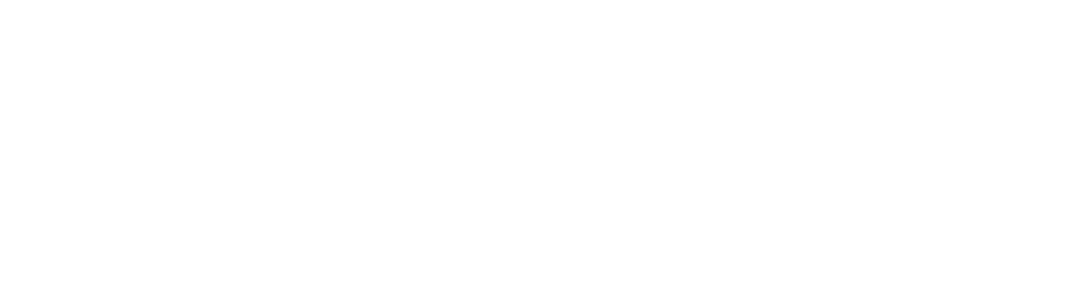
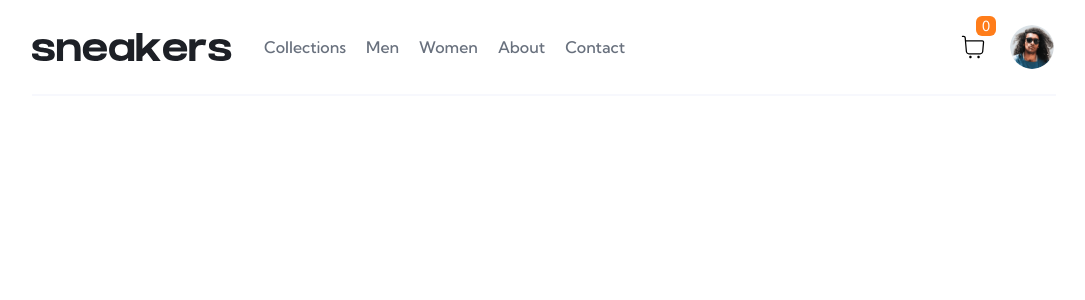
Before and after one commit to developer-luizcarlos/ecommerce-product-page-enchanced, a Next.js app: page / in a window 1280 px wide. Shown: the top 300 px of the page, without its empty margins (96-1181 px from the left). Built offline with nearby package versions, Linux system fonts and the light colour scheme.

Commit message:
feat: header component desktop version completed

```diff
--- a/src/app/layout.tsx
+++ b/src/app/layout.tsx
@@ -1,6 +1,12 @@
 import type { Metadata } from "next";
 import "./globals.css";
+
+// fonts importation
 import { KumbhSans } from "@/lib/fonts";
+
+// components importation
+import Wrapper from "@/components/Wrapper/Wrapper";
+import Header from "@/components/Header/Header";
 
 export const metadata: Metadata = {
   title: "Create Next App",
@@ -14,7 +20,12 @@ const RootLayout = ({
 }>) => {
   return (
     <html lang="en">
-      <body className={`${KumbhSans.className}`}>{children}</body>
+      <body className={`${KumbhSans.className}`}>
+        <Wrapper>
+          <Header />
+          {children}
+        </Wrapper>
+      </body>
     </html>
   );
 };
--- /dev/null
+++ b/src/components/Header/Header.tsx
@@ -0,0 +1,57 @@
+// hooks and utilities importation
+import Link from "next/link";
+import Image from "next/image";
+
+// images importation
+import Logo from "../../../public/images/logo.svg";
+import Avatar from "../../../public/images/image-avatar.png"
+
+// icons importation
+import { CiShoppingCart } from "react-icons/ci";
+
+const Header = () => {
+    return (
+        <header
+            className="flex items-stretch justify-between h-24 w-full border-b-2 border-b-LightGrayishBlue">
+            <nav className="flex items-center gap-8">
+                <Link href="/">
+                    <Image src={Logo} alt="Logo sneakers" width={200} height={200} />
+                </Link>
+                <ul className="h-full flex items-center justify-center gap-5 text-DarkGrayishBlue font-medium">
+                    <Link
+                        href="/collections"
+                        className="relative h-full flex items-center after:absolute after:-bottom-[1px] after:w-0 after:h-1 after:bg-Orange after:duration-150 after:ease-in-out hover:after:w-full hover:text-VeryDarkBlue"
+                    >Collections</Link>
+                    <Link
+                        href="/men"
+                        className="relative h-full flex items-center after:absolute after:-bottom-[1px] after:w-0 after:h-1 after:bg-Orange after:duration-150 after:ease-in-out hover:after:w-full hover:text-VeryDarkBlue">Men</Link>
+                    <Link
+                        href="/women"
+                        className="relative h-full flex items-center after:absolute after:-bottom-[1px] after:w-0 after:h-1 after:bg-Orange after:duration-150 after:ease-in-out hover:after:w-full hover:text-VeryDarkBlue"
+                    >Women</Link>
+                    <Link
+                        href="/about"
+                        className="relative h-full flex items-center after:absolute after:-bottom-[1px] after:w-0 after:h-1 after:bg-Orange after:duration-150 after:ease-in-out hover:after:w-full hover:text-VeryDarkBlue"
+                    >About</Link>
+                    <Link
+                        href="/contact"
+                        className="relative h-full flex items-center after:absolute after:-bottom-[1px] after:w-0 after:h-1 after:bg-Orange after:duration-150 after:ease-in-out hover:after:w-full hover:text-VeryDarkBlue"
+                    >Contact</Link>
+                </ul>
+            </nav>
+            <div className="flex items-center gap-5">
+                <div className="relative">
+                    <CiShoppingCart className="text-3xl" />
+                    <span
+                        className="absolute h-5 w-5 rounded-md flex items-center justify-center -top-4 -right-2 bg-Orange text-sm text-white"
+                    >0</span>
+                </div>
+                <div className="w-12 h-12 overflow-hidden rounded-full border-2 border-transparent cursor-pointer hover:duration-150 hover:ease-in-out hover:border-Orange">
+                    <Image src={Avatar} alt="Client profile photo" width={44} height={44} className="object-cover" />
+                </div>
+            </div>
+        </header>
+    );
+};
+
+export default Header;
--- /dev/null
+++ b/src/components/Wrapper/Wrapper.tsx
@@ -0,0 +1,9 @@
+const Wrapper = ({ children }: { children: React.ReactNode }) => {
+    return (
+        <div className="w-full md:w-4/5 mx-auto">
+            {children}
+        </div>
+    );
+};
+
+export default Wrapper;
```
Also changed, not shown: package.json (+6 -5 lines), 1 other file (tests, documents, lock files or other folders).
